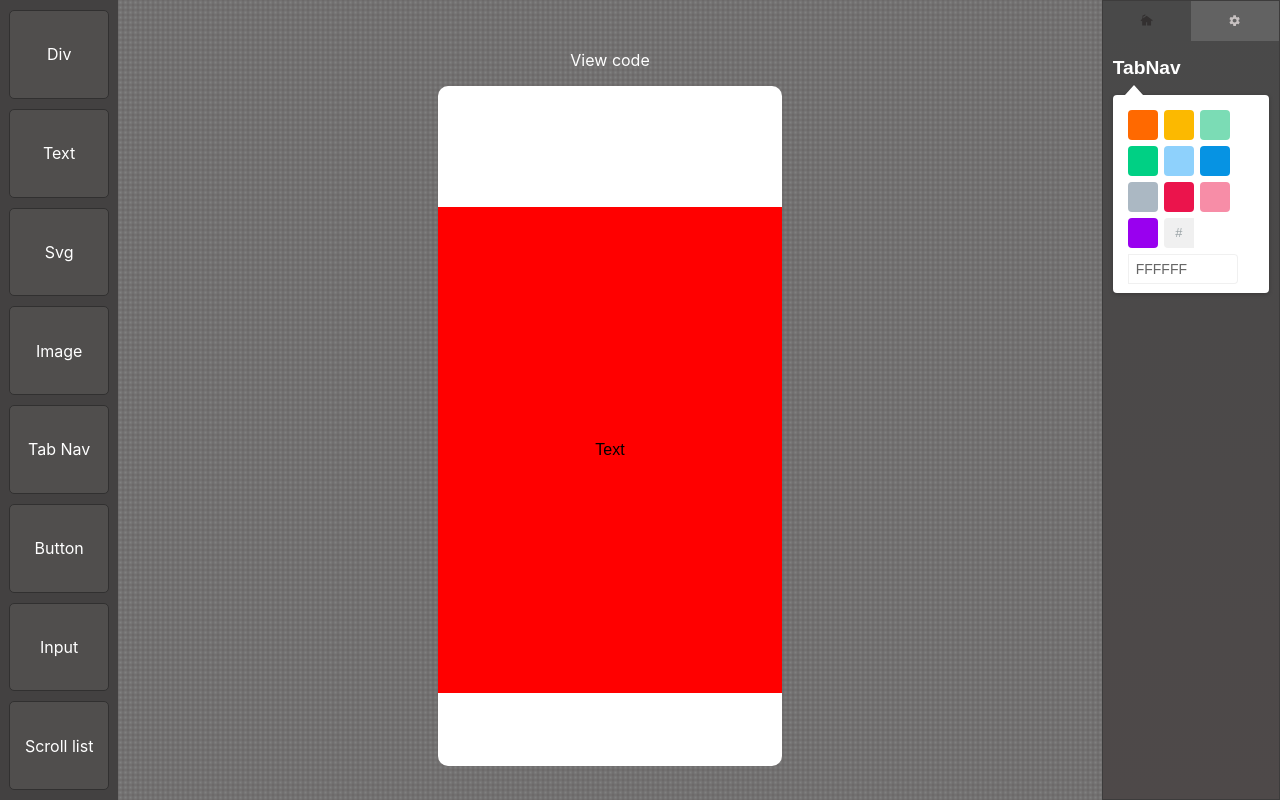
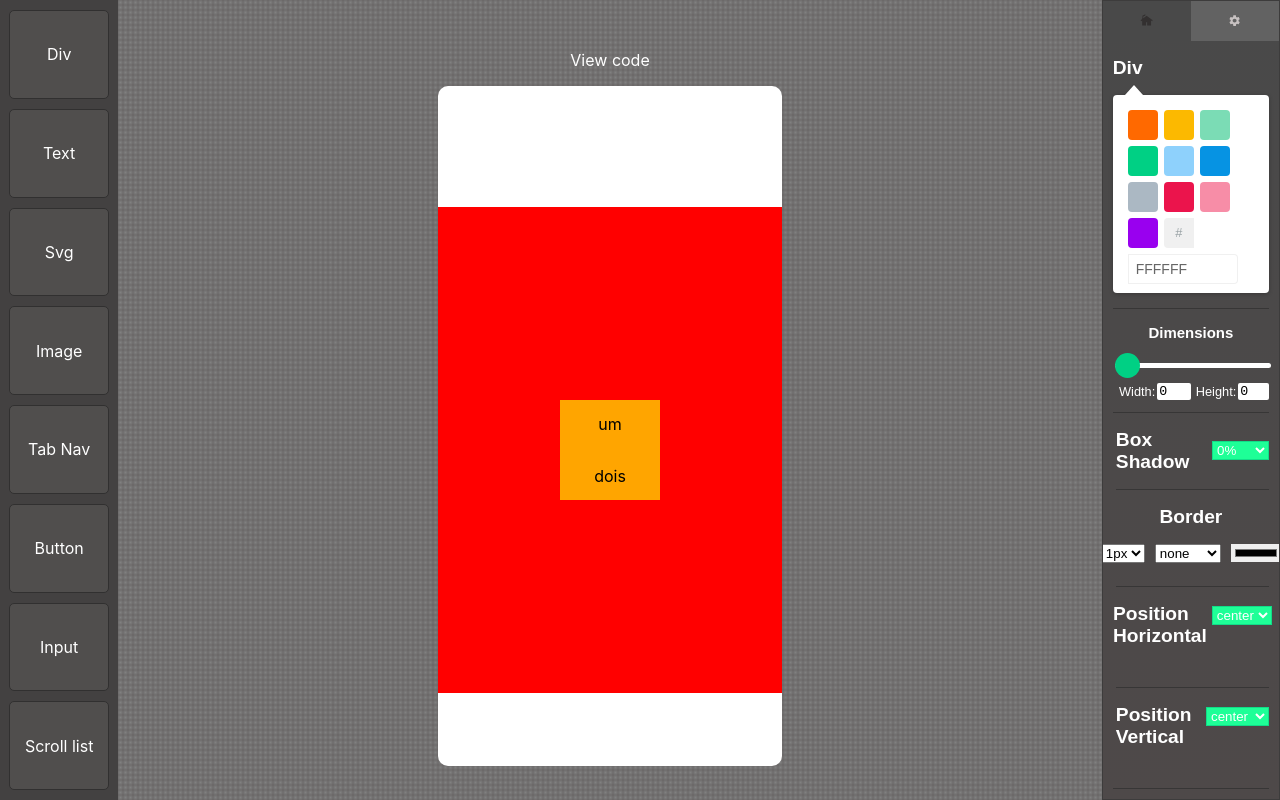
Before and after one commit to GabrielDavid1/GDTools, a Next.js app: page / in a window 1280 px wide. Both pictures are taken after a click on the link 1234 px from the left and 20 px from the top of the page. Built offline with nearby package versions, Linux system fonts and the light colour scheme.

Commit message:
apply horizontal and vertical area in settings section

```diff
--- a/components/Main/Elements/Div/Div.ts
+++ b/components/Main/Elements/Div/Div.ts
@@ -15,8 +15,10 @@ const Div = styled.div<Config>`
       z-index: ${(p) => p.zIndex};
       transform: ${(p) => p.transform};
       display: flex;
-      justify-content: center;
-      align-items: center;
+      flex-wrap: ${(p) => p.flexWrap};
+      flex-direction: ${(p) => p.flexDirection};
+      justify-content: ${(p) => p.justifyContent};
+      align-items: ${(p) => p.alignItems};
 `;
 
 export default Div;
--- a/components/Main/Elements/Div/ElementDiv.tsx
+++ b/components/Main/Elements/Div/ElementDiv.tsx
@@ -15,6 +15,7 @@ interface Props {
     refRight:React.MutableRefObject<HTMLDivElement>;
     refBottom:React.MutableRefObject<HTMLDivElement>;
     config?: Config;
+    children?: React.ReactNode;
 }
 // eslint-disable-next-line react/display-name
 export const ElementDiv = forwardRef<HTMLDivElement,  Props>(( {
@@ -25,6 +26,7 @@ export const ElementDiv = forwardRef<HTMLDivElement,  Props>(( {
    refRight,
    refBottom,
    config,
+   children,
 }, ref ) => {
   const [visibility, setVisibility] = useState(false);
   return (
@@ -42,8 +44,13 @@ export const ElementDiv = forwardRef<HTMLDivElement,  Props>(( {
       borderRadius={config?.borderRadius}
       opacity={config?.opacity}
       zIndex={config?.zIndex}
+      flexDirection={config?.flexDirection}
+      flexWrap={config?.flexWrap}
+      justifyContent={config?.justifyContent}
+      alignItems={config?.alignItems}
       transform={"translate(0px, 0px)"}
     >
+      {children}
       <Selection
           visibility={visibility}
           refLeft={refLeft}
--- a/components/Main/Elements/Div/index.tsx
+++ b/components/Main/Elements/Div/index.tsx
@@ -14,10 +14,11 @@ interface PropsComponentes {
   dimensionNode: {
     width: number;
     height: number;
-  }
+  };
+  children?: React.ReactNode;
 }
 
-export const DivView = ({ dimensionNode }: PropsComponentes) => {
+export const DivView = ({ dimensionNode, children }: PropsComponentes) => {
   const ref = useRef<HTMLDivElement>({} as HTMLDivElement);
   const refLeft = useRef<HTMLDivElement>({} as HTMLDivElement);
   const refTop = useRef<HTMLDivElement>({} as HTMLDivElement);
@@ -50,6 +51,8 @@ export const DivView = ({ dimensionNode }: PropsComponentes) => {
         refRight={refRight}
         refBottom={refBottom}
         config={config}
-      />
+      >
+       {children}
+      </ElementDiv>
   );
 }
--- a/components/Main/index.tsx
+++ b/components/Main/index.tsx
@@ -57,7 +57,10 @@ export default function Main() {
         </AppHeader>
 
         <AppBody ref={refBody}>
-          <TextView dimensionNode={bodyDimension} />
+          <DivView dimensionNode={bodyDimension}>
+            <p> um </p>
+            <p> dois </p>
+          </DivView>
         </AppBody>
 
         <AppTab ref={refTab}>
--- /dev/null
+++ b/components/Settings/ModelSetting/Default/PositionHorizontal.tsx
@@ -0,0 +1,17 @@
+//React
+import React, { useState } from 'react';
+
+export default function PositionHorizontal () {
+ const [value, setValue] = useState<string>('center');
+
+ return (
+   <div className="position-area">
+      <h2> Position Horizontal </h2>
+      <select onChange={(e) => setValue(e.target.value)}>
+        <option value="center">center</option>
+        <option value="flex-start">left</option>
+        <option value="flex-end">right</option>
+      </select>
+   </div>
+ )
+}
--- /dev/null
+++ b/components/Settings/ModelSetting/Default/PositionVertical.tsx
@@ -0,0 +1,17 @@
+//React
+import React, { useState } from 'react';
+
+export default function PositionVertical () {
+  const [value, setValue] = useState<string>('center');
+
+ return (
+   <div className="position-area">
+      <h2> Position Vertical </h2>
+      <select onChange={(e) => setValue(e.target.value)}>
+        <option value="center">center</option>
+        <option value="flex-end">top</option>
+        <option value="flex-start">bottom</option>
+      </select>
+   </div>
+ )
+}
--- a/components/Settings/ModelSetting/Div/index.tsx
+++ b/components/Settings/ModelSetting/Div/index.tsx
@@ -8,7 +8,8 @@ import ColorArea from '../Default/ColorArea';
 import Dimension from '../Default/Dimension';
 import Margin from '../Default/Margin';
 import Position from '../Default/Position';
-
+import PositionHorizontal from '../Default/PositionHorizontal';
+import PositionVertical from '../Default/PositionVertical';
 interface Props {
     title:string;
 }
@@ -21,6 +22,8 @@ export default function Div ({ title }:Props){
      <Dimension />
      <BoxShadow />
      <Border />
+     <PositionHorizontal />
+     <PositionVertical />
      <Margin />
      <Position />
     </>
--- a/components/Settings/ModelSetting/index.tsx
+++ b/components/Settings/ModelSetting/index.tsx
@@ -2,12 +2,12 @@
 import React from 'react';
 
 //Components
-import TabNav from './TabNav';
+import Div from './Div';
 
 export default function ModelSetting (){
   return (
    <div className="model-settings">
-      <TabNav title="TabNav" />
+      <Div title="Div" />
    </div>
   )
 }
--- a/styles/globals.scss
+++ b/styles/globals.scss
@@ -367,7 +367,7 @@ body {
 
       .position-area {
         color: white;
-        height: 14%;
+        height: 12.5%;
         font-size: 0.8rem;
         display: flex;
         justify-content: center;
--- a/types/Funcs.ts
+++ b/types/Funcs.ts
@@ -18,6 +18,10 @@ export interface Config {
     fontWeight?:string;
     textAlign?:string;
     textContent?:string;
+    flexDirection?:string;
+    flexWrap?:string;
+    justifyContent?:string;
+    alignItems?:string;
 }
 
 export const config = {
@@ -32,6 +36,10 @@ export const config = {
     borderRadius: "0px",
     opacity: "1",
     zIndex: "1",
+    flexWrap: "none",
+    flexDirection: "column",
+    justifyContent: "center",
+    alignItems: "center",
 };
 
 export const configText = {
```
